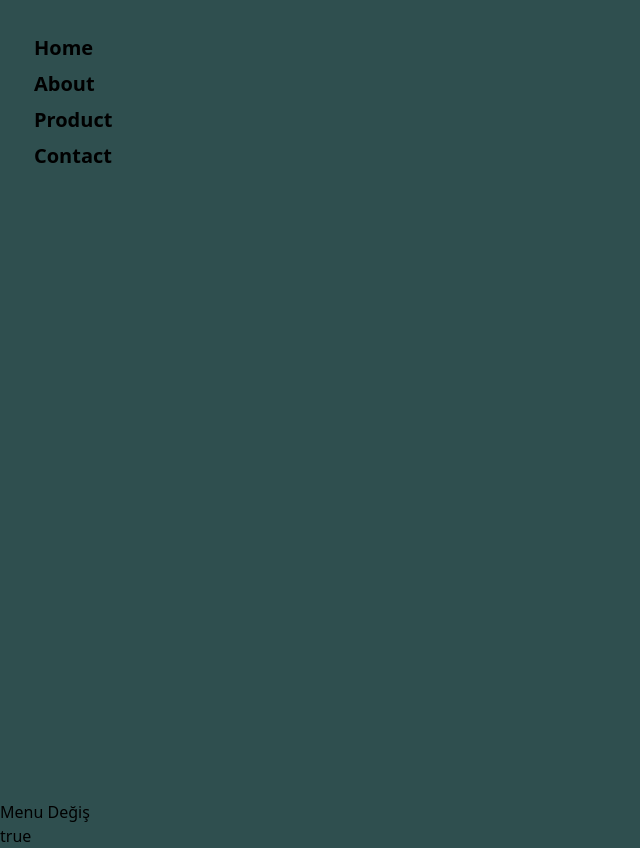
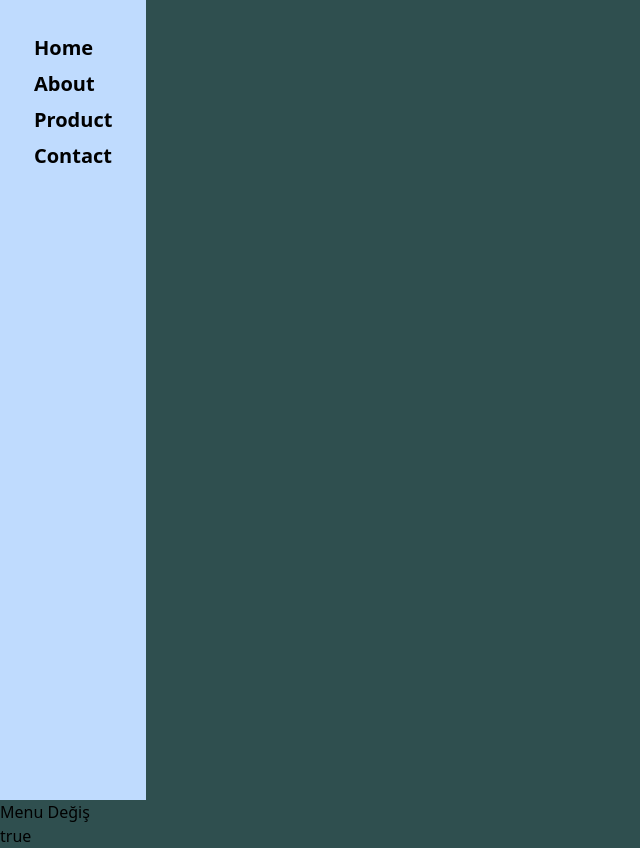
Before and after one commit to Voyvodka/VueProject, a Vue app: page / in a window 1280 px wide. Shown: the whole page, without its empty margins (0-640 px from the left). Built offline with nearby package versions, Linux system fonts and the light colour scheme.

Commit message:
navbar olusturuluyor 05

```diff
--- a/src/components/Navbar.vue
+++ b/src/components/Navbar.vue
@@ -9,7 +9,7 @@ const menuItems = ref([
 </script>
 <template>
     <nav :class="isAside ? 'left-0 ' : 'top-0'">
-        <ul :class="isAside ? 'inline-block p-30px h-100vh' : 'flex justify-center'">
+        <ul :class="isAside ? 'inline-block p-30px h-100vh' : 'flex justify-center'" class="bg-blue-200">
             <li v-for="menu in menuItems" :key="menu.label" :class="isAside ? 'p-1' : 'p-4'" class="text-xl font-bold">
                 <a :href="menu.link">{{ menu.label }}</a>
             </li>
```
